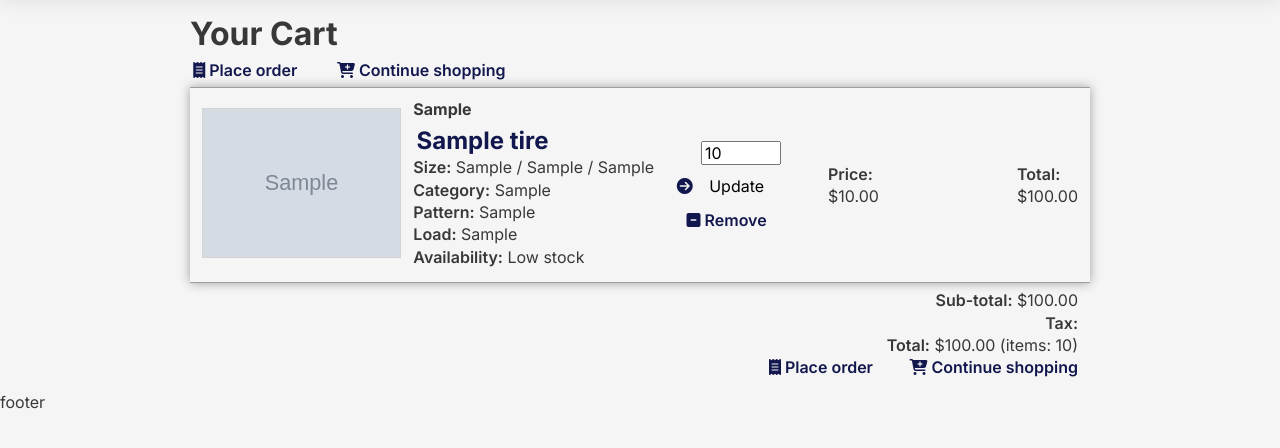
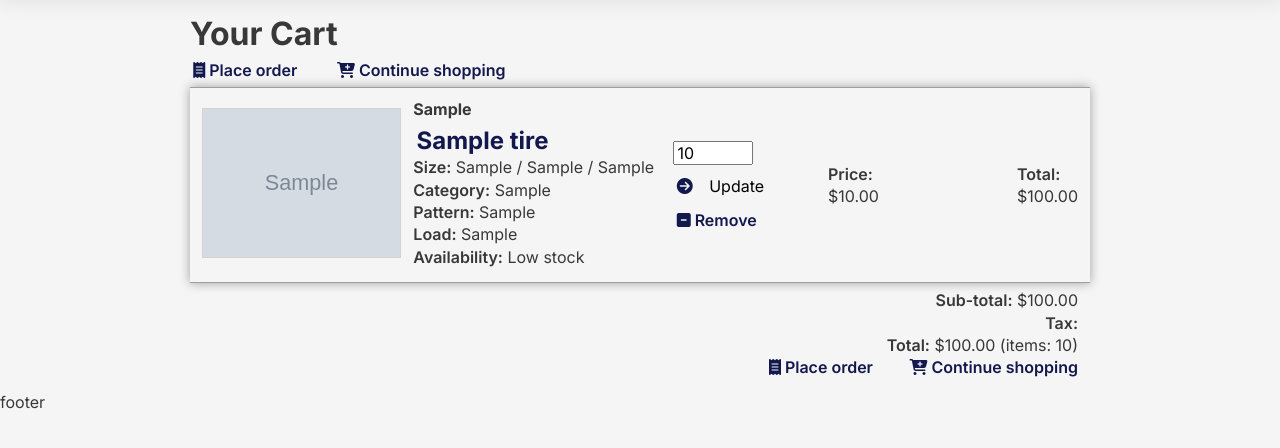
Before and after one commit to zsiskos/roadstartire, a Django app: page /cart/ in a window 1280 px wide. Shown: the part 88-536 px from the top of the page. Run offline with Django 3.2, Linux system fonts and the light colour scheme; a user stored in the database is signed in; tables that the repository leaves empty hold one stand-in row (values such as "Sample post"); grey boxes marked "Sample" are stand-in pictures; some libraries are stand-ins or nearby versions.

Commit message:
missing closing bracket

```diff
--- a/main_app/static/css/base.css
+++ b/main_app/static/css/base.css
@@ -71,10 +71,6 @@ main {
   border-bottom: .17rem solid var(--accent-color-shadow);
 }
 
-.container-qty {
-  text-align: center;
-}
-
 .order-detail-info {
   flex-direction: column;
 }
@@ -89,6 +85,10 @@ main {
 
   .container-info {
     padding: 1em 1em;
+  }
+
+  .container-qty {
+    text-align: center;
   }
 }
 
@@ -254,7 +254,6 @@ nav a {
 }
 
 /* tire-detail */
-
 #add-tire input {
     width: 5rem;
   }
--- a/main_app/static/css/cart.css
+++ b/main_app/static/css/cart.css
@@ -84,4 +84,5 @@
   .container-cart-headers,
   .container-cart-info {
     font-size: .65rem;
+  }
 }
```
